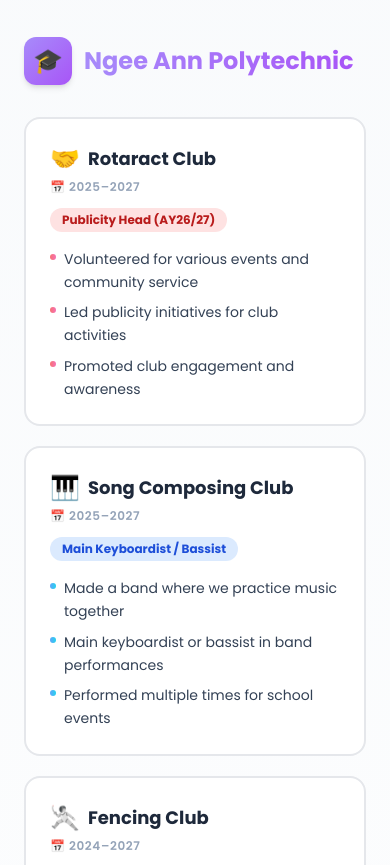
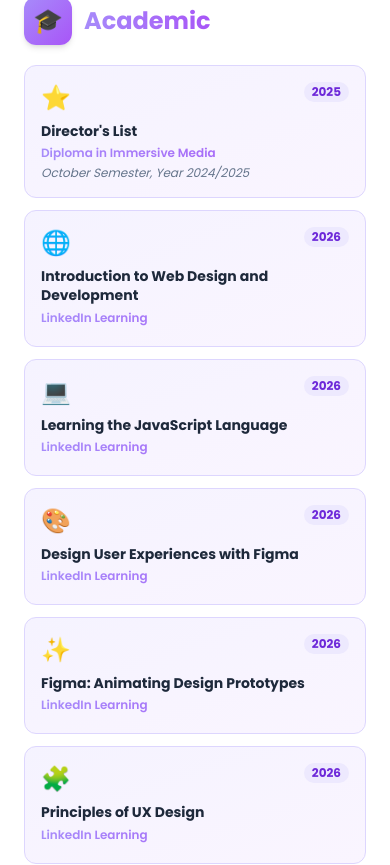
Before and after one commit to s10269187/Resume_Website, a React (Vite) app: page / in a window 390 px wide. Shown: the part 10850-11715 px from the top of the page. Built offline with nearby package versions, Linux system fonts and the light colour scheme.

Commit message:
Shrink certificate cards; move Certificates above Activities

```diff
--- a/src/App.jsx
+++ b/src/App.jsx
@@ -20,8 +20,8 @@
       <Skills />
       <Experience />
       <Education />
+      <Certificates />
       <CoCurricular />
-      <Certificates />
       <Contact />
       <Footer />
     </div>
--- a/src/components/Certificates.jsx
+++ b/src/components/Certificates.jsx
@@ -101,11 +101,11 @@
           gradient="emerald"
         />
 
-        <div className="space-y-12">
+        <div className="space-y-8">
           {certificates.map((certGroup, groupIdx) => (
             <div key={groupIdx}>
               {/* Category header */}
-              <div className="flex items-center gap-3 mb-8">
+              <div className="flex items-center gap-3 mb-5">
                 <div
                   className={`w-12 h-12 rounded-xl bg-gradient-to-br ${certGroup.gradient} flex items-center justify-center text-2xl shadow-md`}
                 >
@@ -119,25 +119,25 @@
               </div>
 
               {/* Certificates grid */}
-              <div className="grid sm:grid-cols-2 lg:grid-cols-3 gap-5">
+              <div className="grid sm:grid-cols-2 lg:grid-cols-4 gap-3">
                 {certGroup.items.map((cert, idx) => (
                   <div
                     key={idx}
-                    className={`bg-gradient-to-br ${certGroup.bg} border ${certGroup.border} rounded-2xl p-5 hover:shadow-lg transition-all duration-300 hover:-translate-y-1`}
+                    className={`bg-gradient-to-br ${certGroup.bg} border ${certGroup.border} rounded-xl p-4 hover:shadow-md transition-all duration-300 hover:-translate-y-1`}
                   >
                     {/* Header with icon and year */}
-                    <div className="flex items-start justify-between gap-2 mb-3">
-                      <div className="text-3xl">{cert.icon}</div>
-                      <span className={`${certGroup.badgeColor} text-xs font-bold px-2.5 py-1 rounded-full whitespace-nowrap`}>
+                    <div className="flex items-start justify-between gap-2 mb-2">
+                      <div className="text-2xl">{cert.icon}</div>
+                      <span className={`${certGroup.badgeColor} text-xs font-bold px-2 py-0.5 rounded-full whitespace-nowrap`}>
                         {cert.year}
                       </span>
                     </div>
 
                     {/* Title */}
-                    <h3 className="text-lg font-bold text-slate-800 mb-1">{cert.title}</h3>
+                    <h3 className="text-sm font-bold text-slate-800 mb-1 leading-snug">{cert.title}</h3>
 
                     {/* Issuer */}
-                    <p className={`text-sm font-semibold bg-gradient-to-r ${certGroup.gradient} bg-clip-text text-transparent mb-2`}>
+                    <p className={`text-xs font-semibold bg-gradient-to-r ${certGroup.gradient} bg-clip-text text-transparent mb-1`}>
                       {cert.issuer}
                     </p>
 
--- a/src/components/Footer.jsx
+++ b/src/components/Footer.jsx
@@ -14,7 +14,7 @@
 
         {/* Nav links */}
         <div className="flex flex-wrap justify-center gap-6 text-sm text-slate-400">
-          {['portfolio', 'about', 'skills', 'experience', 'education', 'cocurricular', 'certificates', 'contact'].map(s => (
+          {['portfolio', 'about', 'skills', 'experience', 'education', 'certificates', 'cocurricular', 'contact'].map(s => (
             <button
               key={s}
               onClick={() => document.querySelector(`#${s}`)?.scrollIntoView({ behavior: 'smooth' })}
--- a/src/components/Navbar.jsx
+++ b/src/components/Navbar.jsx
@@ -6,8 +6,8 @@
   { href: '#skills', label: 'Skills' },
   { href: '#experience', label: 'Experience' },
   { href: '#education', label: 'Education' },
+  { href: '#certificates', label: 'Certificates' },
   { href: '#cocurricular', label: 'Activities' },
-  { href: '#certificates', label: 'Certificates' },
   { href: '#contact', label: 'Contact' },
 ]
 
```
